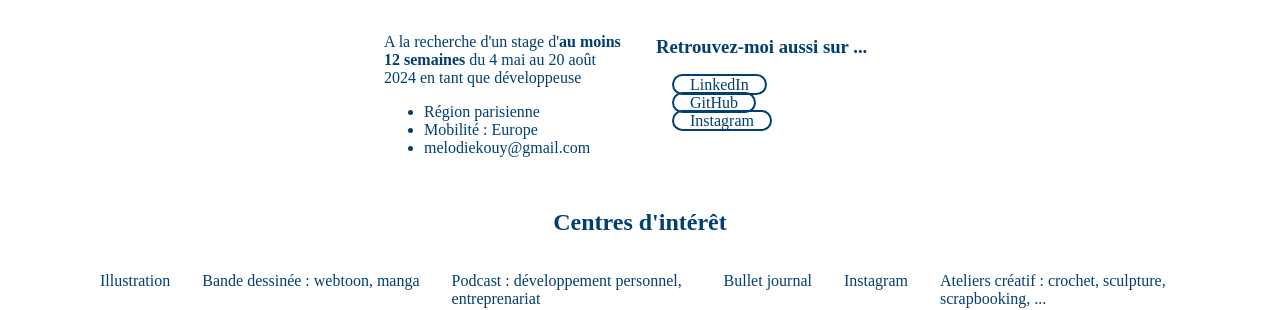
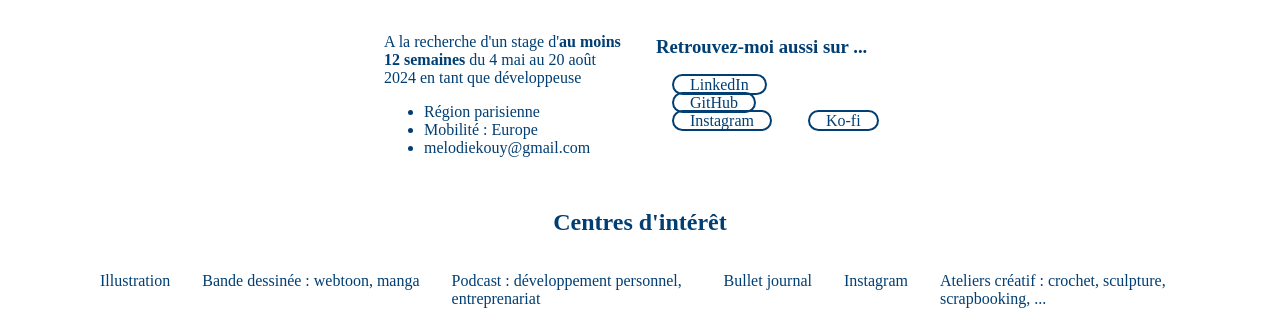
Before and after one commit to Melokye/Melokye.github.io, a Jekyll site: the page built from index.html, in a window 1280 px wide and 900 px high. Shown: the part 220-530 px from the top of the window. Built offline with Jekyll 4.4.1, drawn with Linux system fonts in a browser that asks for light colours.

Commit message:
ajout d'une page ko-fi

```diff
--- a/index.html
+++ b/index.html
@@ -33,6 +33,7 @@ title: Mélodie KOUY
         <a href="https://github.com/Melokye">GitHub</a>
         <!-- - GitLab : [Melokye](https://gitlab.com/Melokye) -->
         <a href="https://www.instagram.com/melokye.crea/">Instagram</a>
+        <a href="https://ko-fi.com/melokye">Ko-fi</a>
     </div>
 </div>
 
```
